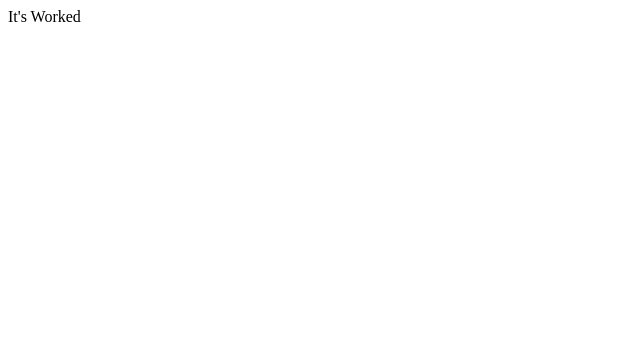
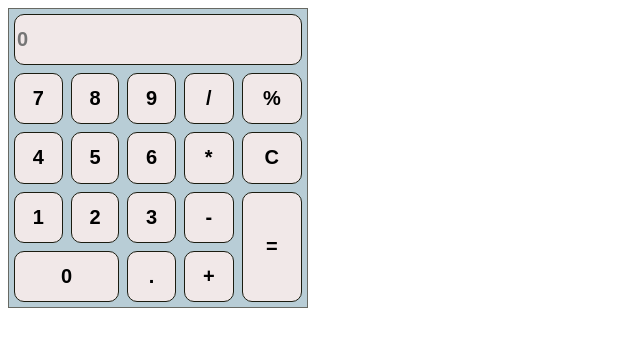
Before and after one commit to akshayvpathak/pathakakshay.github.io, a plain HTML site: page index.html in a window 1280 px wide. Shown: the whole page, without its empty margins (0-640 px from the left). Drawn offline with Linux system fonts and the light colour scheme.

Commit message:
Update index.html

```diff
--- a/index.html
+++ b/index.html
@@ -1,10 +1,46 @@
 <html>
 <head>
 <title>
-Hello there
+Calculator
 </title>
+<link href = "styles.css" type = "text/css" rel = "stylesheet" />
+<script type="text/javascript" src = "script.js">
+</script>
 </head>
 <body>
-It's Worked
+<table>
+<form action="" name="myform">
+<tr>
+<td colspan="5"><input type="text" placeholder="0" name="result" readonly></td>
+</tr>
+<tr>
+<td><input type = "button" value="7" name = "7" onclick = "dis('7')"></td>
+<td><input type = "button" value="8" name = "8" onclick = "dis('8')"></td>
+<td><input type = "button" value="9" name = "9" onclick = "dis('9')"></td>
+<td><input type = "button" value="/" name = "/" onclick = "dis('/')"></td>
+<td><input type = "button" value="%" name = "%" onclick = "dis('%')"></td>
+</tr>
+<tr>
+<td><input type = "button" value="4" name = "4" onclick = "dis('4')"></td>
+<td><input type = "button" value="5" name = "5" onclick = "dis('5')"></td>
+<td><input type = "button" value="6" name = "6" onclick = "dis('6')"></td>
+<td><input type = "button" value="*" name = "*" onclick = "dis('*')"></td>
+<td><input type = "button" value="C" name = "C" onclick = "clearscreen()"></td>
+
+</tr>
+<tr>
+<td><input type = "button" value="1" name = "1" onclick = "dis('1')"></td>
+<td><input type = "button" value="2" name = "2" onclick = "dis('2')"></td>
+<td><input type = "button" value="3" name = "3" onclick = "dis('3')"></td>
+<td><input type = "button" value="-" name = "-" onclick = "dis('-')"></td>
+<td rowspan="2"><input type = "button" value="=" name = "=" onclick = "solve()"></td>
+</tr>
+<tr>
+<td colspan = "2"><input type = "button" value="0" name = "0" onclick = "dis(0)"></td>
+<td ><input type = "button" value="." name = "." onclick = "dis('.')"></td>
+<td><input type = "button" value="+" name = "+" onclick = "dis('+')"></td>
+</tr>
+</form>
+</table>
 </body>
 </html>
```
